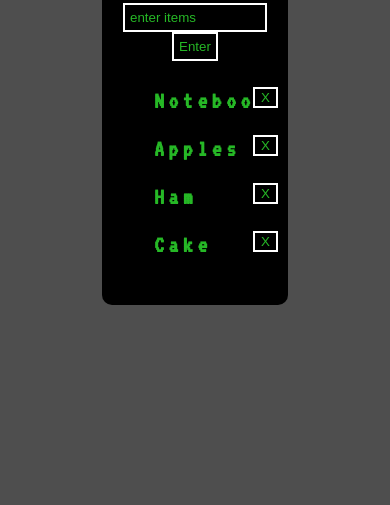
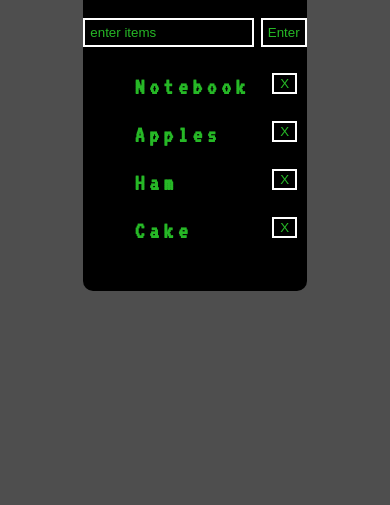
Before and after one commit to Qudusayo/javascript-simple-todoList, a plain HTML site: page index.html in a window 390 px wide. Shown: the part 355-860 px from the top of the page. Drawn offline with Linux system fonts and the light colour scheme.

Commit message:
Responsive style update

```diff
--- a/style.css
+++ b/style.css
@@ -12,7 +12,7 @@ body {
 .container {
 
     background-color: black;
-    flex: 0 0 40%;
+    flex: 0 0 60%;
     border-radius: 10px;
     padding: 20px 0 20px 0;
 }
```
